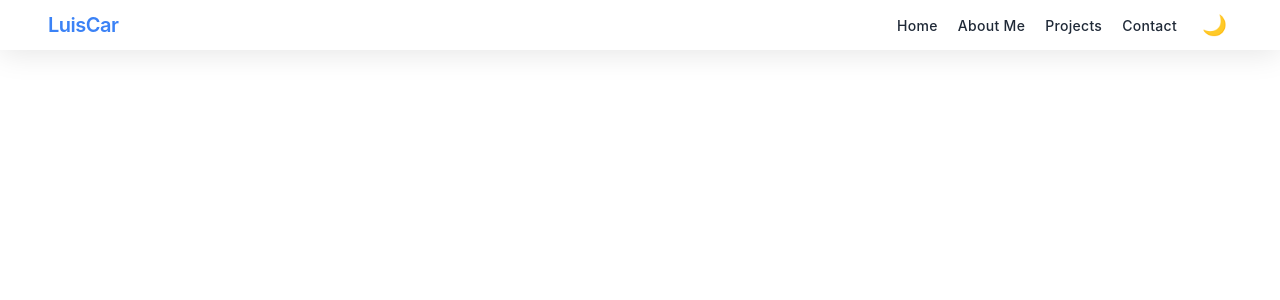
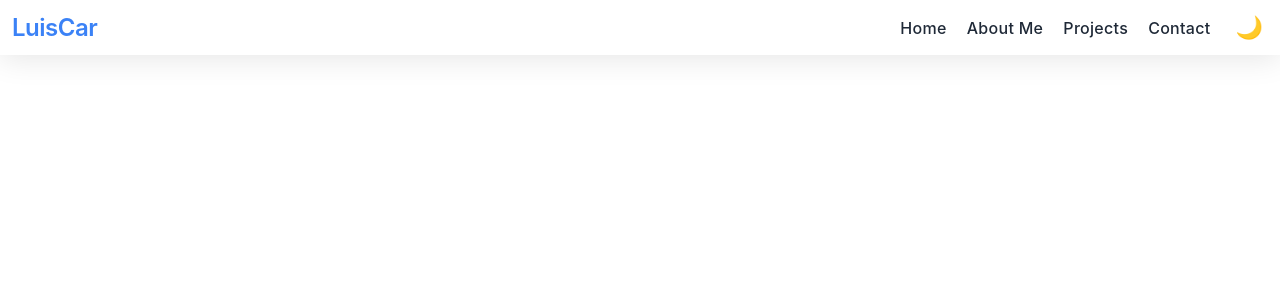
Before and after one commit to LuisCar09/personal_landing_page, a React (Vite) app in the folder personal_landing/: page /biography in a window 1280 px wide. Shown: the top 300 px of the page. Built offline with nearby package versions, Linux system fonts and the light colour scheme.

Commit message:
style: Ajuste de padding y layout del Navbar

```diff
--- a/personal_landing/src/styles/Navbar.css
+++ b/personal_landing/src/styles/Navbar.css
@@ -20,16 +20,15 @@
 }
 
 .navbar-container {
-  max-width: var(--max-width-xl);
-  margin: 0 auto;
-  padding: 0.8rem 0.8rem;
+  margin: 0;
+  padding: 0.8rem 1.2rem;
   display: flex;
   justify-content: space-between;
   align-items: center;
 }
 
 .navbar-logo {
-  font-size: 2rem;
+  font-size: 2.4rem;
   font-weight: 600;
   color: var(--color-primary);
   text-decoration: none;
@@ -67,7 +66,7 @@
   padding: 0.5rem 0;
   position: relative;
   transition: all 0.3s ease;
-  font-size: 1.4rem;
+  font-size: 1.6rem;
   letter-spacing: 0.3px;
 }
 
@@ -91,7 +90,7 @@
   background: none;
   border: none;
   cursor: pointer;
-  font-size: 2rem;
+  font-size: 2.2rem;
   padding: 0.5rem;
   transition: transform 0.3s ease;
 }
@@ -111,7 +110,7 @@
 
 .hamburger-icon {
   color: var(--color-text);
-  font-size: 2.4rem;
+  font-size: 2.6rem;
   transition: transform 0.3s ease;
 }
 
```
